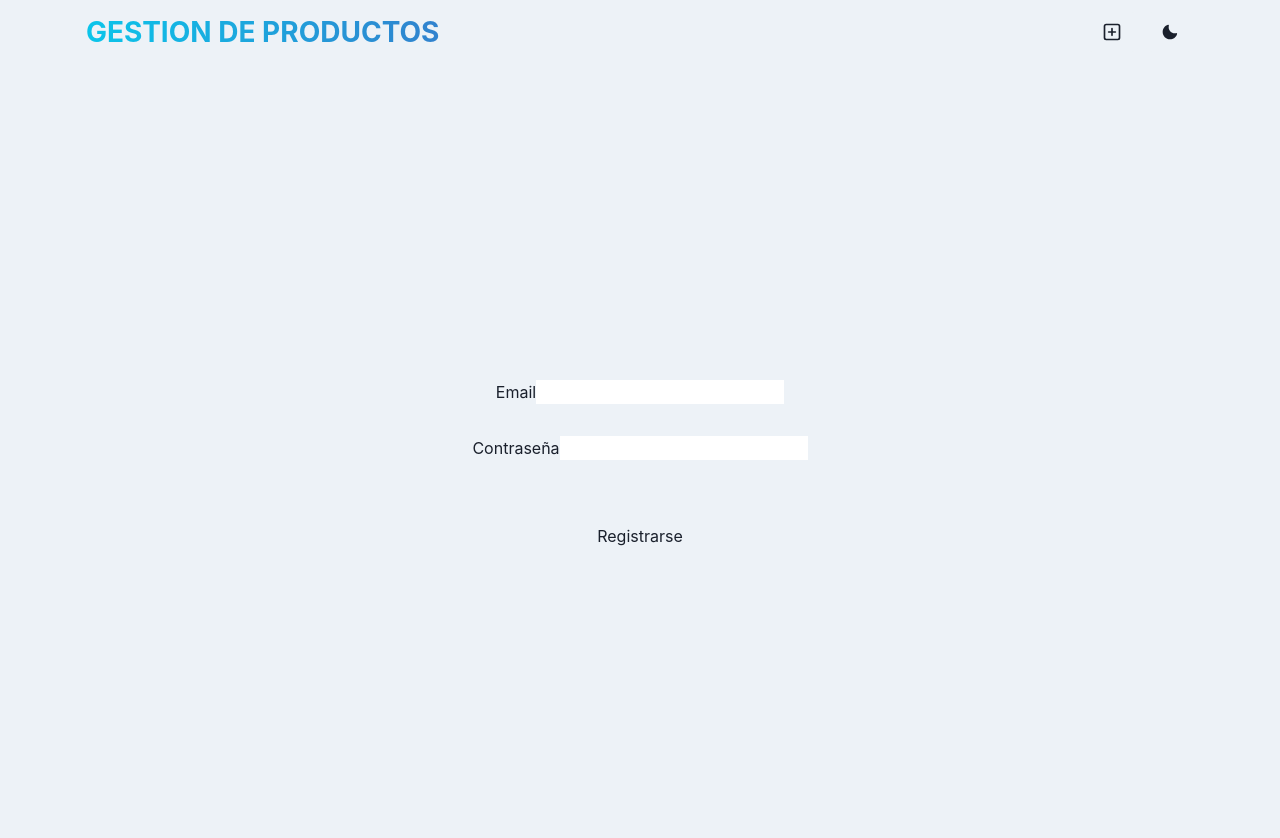
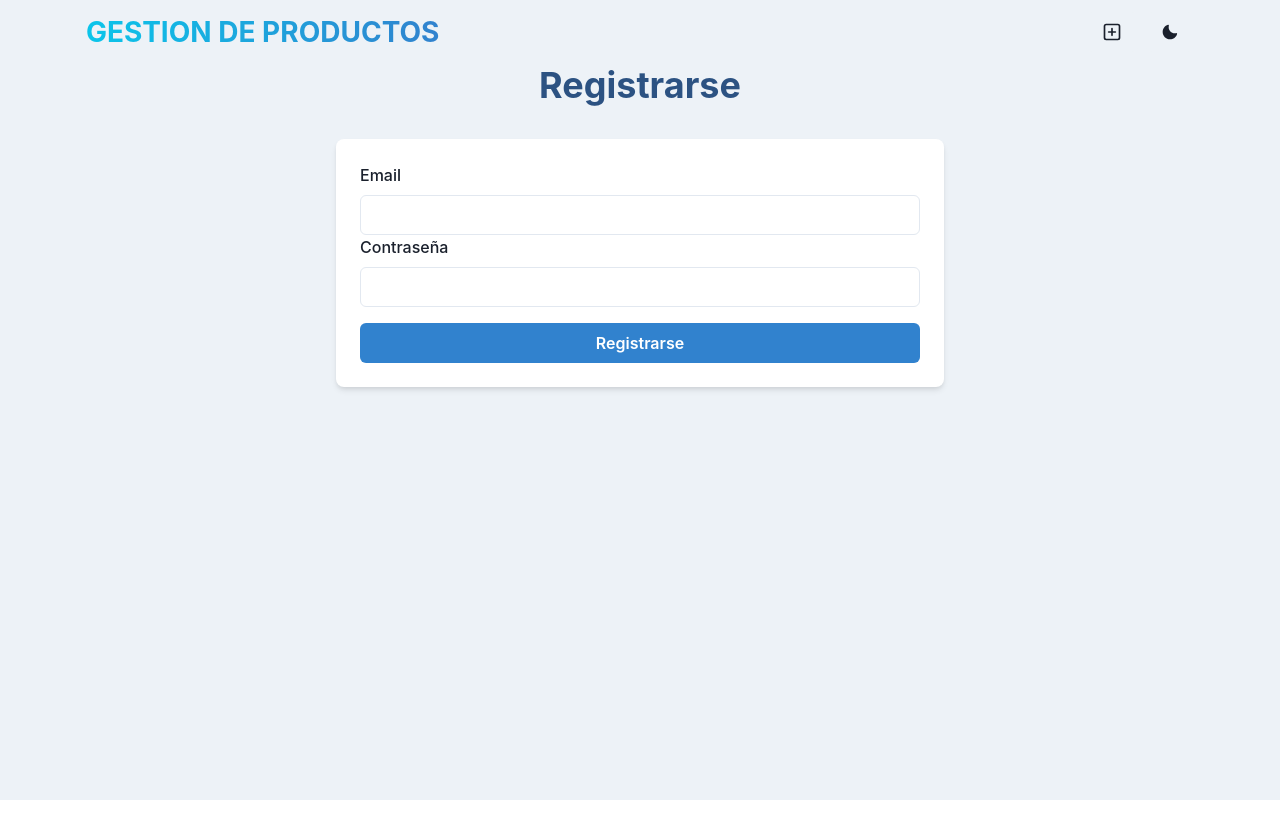
Before and after one commit to 2do-cuatri/InnoWave, a React (Vite) app in the folder frontend/: page /registro in a window 1280 px wide. Shown: the top 838 px of the page. After the commit the page ends 800 px from the top, so only its background shows below. Built offline with nearby package versions, Linux system fonts and the light colour scheme.

Commit message:
vistas login y signup

```diff
--- a/frontend/src/pages/Login.jsx
+++ b/frontend/src/pages/Login.jsx
@@ -3,10 +3,12 @@ import AuthenticationContext from '../components/authentication/AuthenticationCo
 import { useForm } from 'react-hook-form';
 import { ErrorMessage } from '@hookform/error-message';
 import { useNavigate } from 'react-router-dom';
+import { Box, Button, Container, Heading, Input, VStack, FormControl, FormLabel, useColorModeValue, useToast, Text } from '@chakra-ui/react';
 // TODO: Poner lindo con chakra + toasts
 const Login = () => {
 
     const navigate = useNavigate();
+    const toast = useToast();
     const { login, loading } = useContext(AuthenticationContext);
     const { handleSubmit, register, setError, formState: { errors, isSubmitting }} = useForm()
 
@@ -14,19 +16,52 @@ const Login = () => {
         try {
             const response = await login({ ...data })
             if (!response.success) {
-                return setError('root', { message: response.error.message })
+                setError('root', { message: response.error.message })
+                 toast({
+                title: 'Error de autenticación',
+                description: response.error.message,
+                status: 'error',
+                duration: 5000,
+                isClosable: true
+                });
+                return;
             }
             navigate('/')
         } catch(err) {
-            console.error('Cliente ', err)
+            console.error('Cliente ', err);
+            toast({
+            title: 'Error del cliente',
+            description: 'Ocurrió un error inesperado',
+            status: 'error',
+            duration: 5000,
+            isClosable: true
+      });
         }
     }
 
     return <div>
+        <Container maxW="container.sm">
+            <VStack spacing={8}>
+                <Heading
+                    as="h1"
+                    size="xl"
+                    textAlign="center"
+                    color={useColorModeValue('blue.700', 'blue.300')}
+                >
+                 Iniciar Sesión
+                </Heading>
+                 <Box
+                    w="full"
+                    bg={useColorModeValue('white', 'gray.700')}
+                    p={6}
+                    rounded="lg"
+                    shadow="md"
+                >
                     <form onSubmit={handleSubmit(onSubmit)}>
-            <div>
-                <label htmlFor='email'>Email</label>
-                <input id="email" type="email" {...register('email', {
+                        <VStack spacing={4}>
+                            <FormControl>
+                                <FormLabel htmlFor="email">Email</FormLabel>
+                                <Input id="email" type="email" w="full" {...register('email', {
                                 required: "Debes ingresar un email",
                                 pattern: {
                                 value: /^[\w-.]+@([\w-]+\.)+[\w-]{2,4}$/,
@@ -34,10 +69,10 @@ const Login = () => {
                                 }
                             })} />
                                 <ErrorMessage errors={errors} name="email" />
-            </div>
-            <div>
-                <label htmlFor='password'>Contraseña</label>
-                <input id="password" type="password" {...register('password', {
+                            </FormControl>
+                            <FormControl>
+                                <FormLabel htmlFor="password">Contraseña</FormLabel>
+                                <Input id="password" type="password" w="full"{...register('password', {
                                  required: "Debes ingresar una contraseña",
                                 minLength: {
                                 value: 6,
@@ -49,14 +84,22 @@ const Login = () => {
                                 }
                                 })} />
                                 <ErrorMessage errors={errors} name="password" />
-            </div>
-            <div>
+                            </FormControl>
                             <ErrorMessage errors={errors} name="root" />
-            </div>
-            <button type="submit" disabled={isSubmitting || loading}>
-                {isSubmitting || loading ? '...' : 'Ingresar'}
-            </button>
+                            <Button
+                            colorScheme="blue"
+                            type="submit"
+                            isLoading={isSubmitting || loading}
+                            w="full"
+                            >Ingresar</Button>
+                        </VStack>
                     </form>
+                </Box>
+
+            </VStack>
+        </Container>
+
+
     </div>
 }
 
--- a/frontend/src/pages/Signup.jsx
+++ b/frontend/src/pages/Signup.jsx
@@ -1,10 +1,7 @@
 import React   from 'react'
 import { ErrorMessage } from '@hookform/error-message';
 import { useNavigate } from "react-router-dom";
-import {
-    Container,
-    VStack
-} from '@chakra-ui/react'
+import { Container, VStack, FormControl,FormLabel, Input, Button, FormErrorMessage, Text, useColorModeValue, Heading,Box } from '@chakra-ui/react';
 
 import { useForm } from 'react-hook-form'
 import { signup } from '../queries/auth';
@@ -25,23 +22,42 @@ const SignUp = () => {
         }
     }
 
-    return <Container maxW='container.xl' py={12} minH="100vh"display="flex" flexDirection="column" justifyContent="center">
-        <form onSubmit={handleSubmit(onSubmit)}>
-            <VStack spacing={8}>
-                <div>
-                    <label htmlFor='email'>Email</label>
-                    <input id="email" type="email" {...register('email', {
+    return <Container maxW='container.sm' >
+        <VStack spacing={8}>
+            <Heading
+                as="h1"
+                size="xl"
+                textAlign="center"
+                color={useColorModeValue('blue.700', 'blue.300')}
+            >
+            Registrarse
+            </Heading>
+            <Box
+                w="full"
+                bg={useColorModeValue('white', 'gray.700')}
+                p={6}
+                rounded="lg"
+                shadow="md">
+
+
+            <form onSubmit={handleSubmit(onSubmit)}>
+
+                <FormControl isInvalid={!!errors.email}>
+                    <FormLabel htmlFor="email">Email</FormLabel>
+                    <Input id="email" type="email" {...register('email', {
                         required: "Debes ingresar un email",
                         pattern: {
                             value: /^[\w-.]+@([\w-]+\.)+[\w-]{2,4}$/,
                             message: "Ingresa un email valido"
                         }
                     })} />
-                    <ErrorMessage errors={errors} name="email" />
-                </div>
-                <div>
-                    <label htmlFor='password'>Contraseña</label>
-                    <input id="password" type="password" {...register('password', {
+                    <FormErrorMessage>
+                        <ErrorMessage errors={errors} name="email" />
+                    </FormErrorMessage>
+                </FormControl>
+                <FormControl isInvalid={!!errors.password}>
+                    <FormLabel htmlFor="password">Contraseña</FormLabel>
+                    <Input id="password" type="password" {...register('password', {
                         required: "Debes ingresar una contraseña",
                         minLength: {
                             value: 6,
@@ -52,18 +68,30 @@ const SignUp = () => {
                             message: "La contraseña es muy larga"
                         }
                     })} />
-                    <ErrorMessage errors={errors} name="password" />
-                </div>
-                <div>
+                    <FormErrorMessage>
+                        <ErrorMessage errors={errors} name="password" />
+                    </FormErrorMessage>
+                </FormControl>
+                <Text>
                     <ErrorMessage errors={errors} name="root" />
-                </div>
-                <button type="submit" disabled={isSubmitting} >
-                    {isSubmitting ? '...' : 'Registrarse'}
-                </button>
-            </VStack>
-        </form>
+                </Text>
+                <Button
+                    colorScheme="blue"
+                    type="submit"
+                    isLoading={isSubmitting}
+                    w="full"
+                    mt={4}
+                >
+                 Registrarse
+                </Button>
+            </form>
+            </Box>
+        </VStack>
+
     </Container>
 }
 
 
+
+
 export default SignUp;
```
Also changed, not shown: 1 other file (tests, documents, lock files or other folders). Lines whose indentation alone changed are shown as unchanged.
